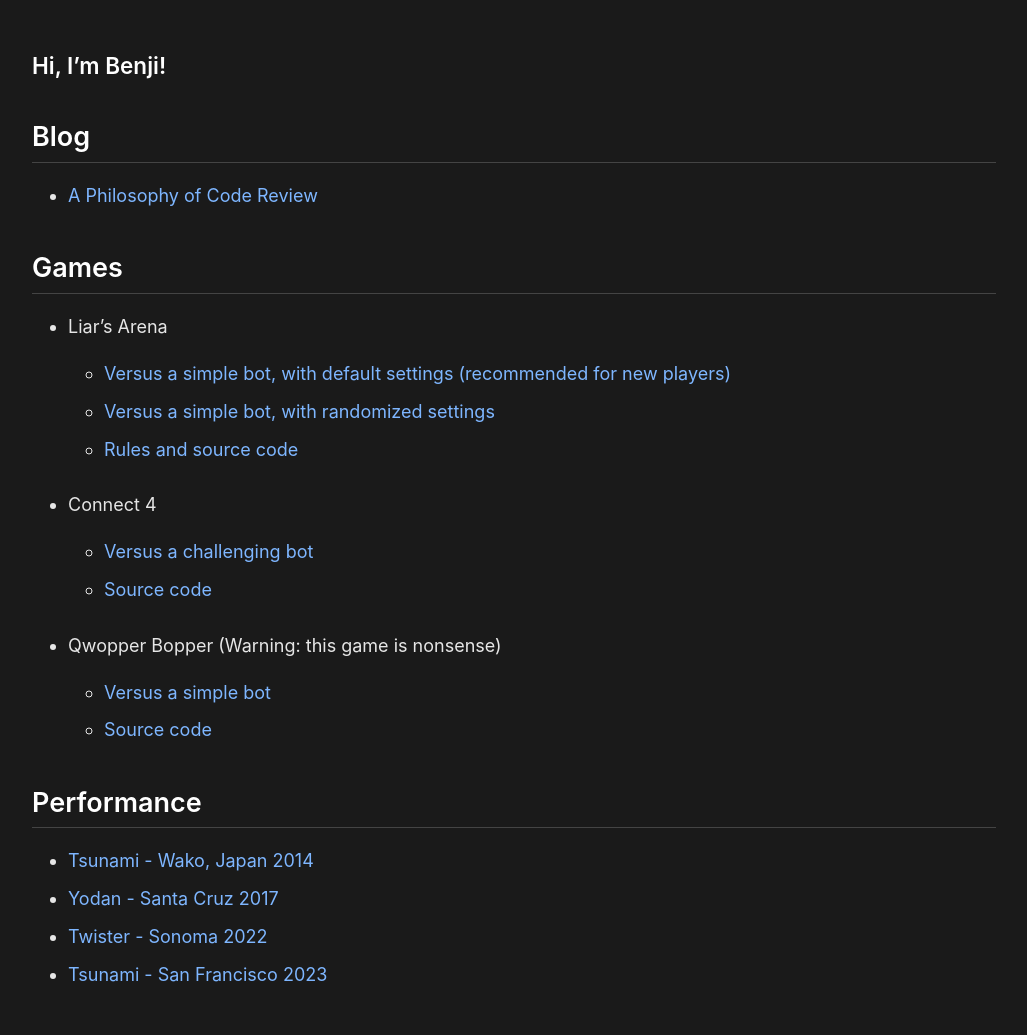
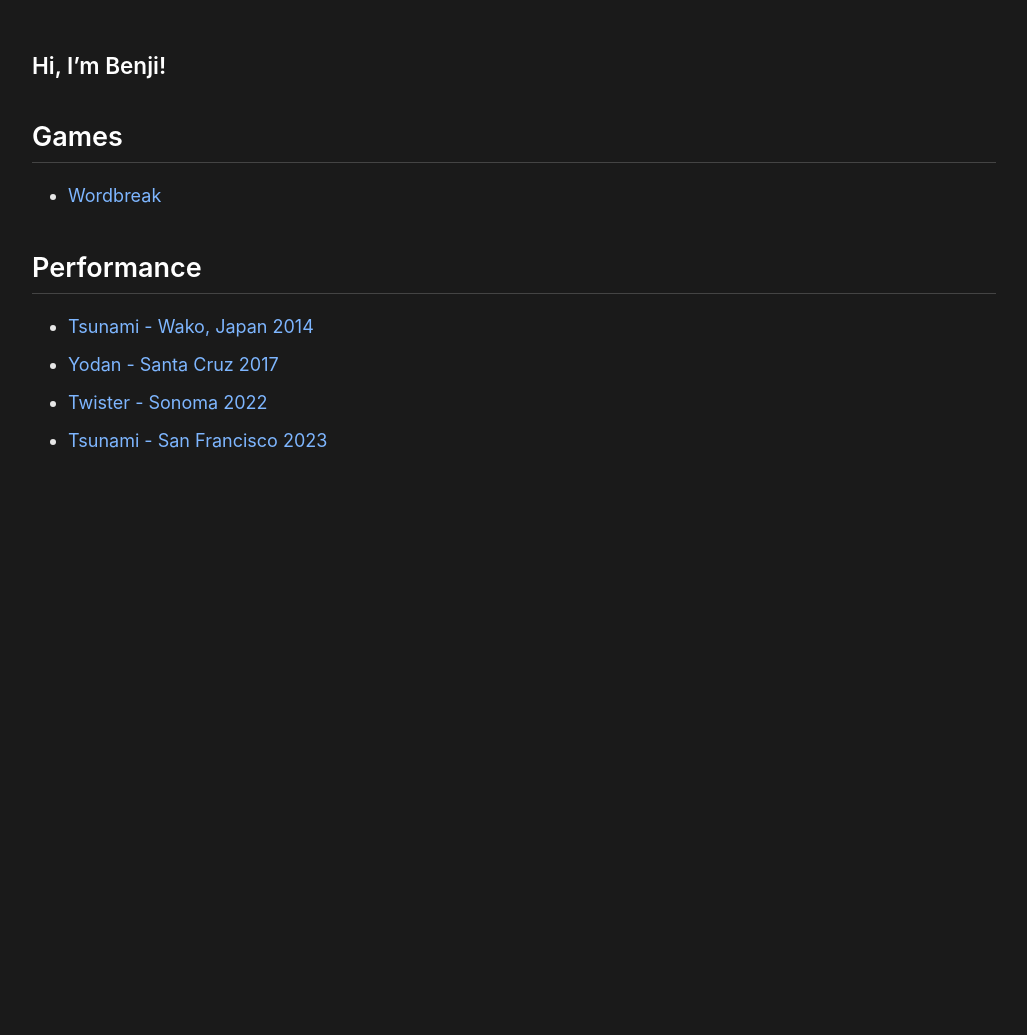
Before and after one commit to benpastel/benpastel.github.io, a Jekyll site: the page built from index.md, in a window 1280 px wide. Shown: the whole page, without its empty margins (126-1153 px from the left). Built offline with Jekyll 4.4.1, drawn with Linux system fonts in a browser that asks for light colours; after the commit the page ends 900 px from its top, so only the background shows below that.

Commit message:
drop blog section, replace games with wordbreak
Co-Authored-By: Claude Opus 5.5 <noreply@anthropic.com>

```diff
--- a/index.md
+++ b/index.md
@@ -5,21 +5,8 @@ title: Benji Pastel
 
 ### Hi, I'm Benji!
 
-## Blog
- - [A Philosophy of Code Review](/code-review)
-
 ## Games
-
- - Liar's Arena
-    - [Versus a simple bot, with default settings (recommended for new players)](https://benpastel.com/arena?player=solo&randomize=false)
-    - [Versus a simple bot, with randomized settings](https://benpastel.com/arena?player=solo&randomize=true)
-    - [Rules and source code](https://github.com/benpastel/arena)
- - Connect 4
-    - [Versus a challenging bot](https://benpastel.com/connect4bot)
-    - [Source code](https://github.com/benpastel/connect4bot)
- - Qwopper Bopper (Warning: this game is nonsense)
-    - [Versus a simple bot](https://benpastel.com/qwopper_bopper?player=solo)
-    - [Source code](https://github.com/benpastel/qwopper_bopper)
+ - [Wordbreak](https://benpastel.com/wordbreak)
 
 ## Performance
  - [Tsunami - Wako, Japan 2014](https://www.youtube.com/watch?v=OLGfnDK-9n0&t=24m14s)
```
